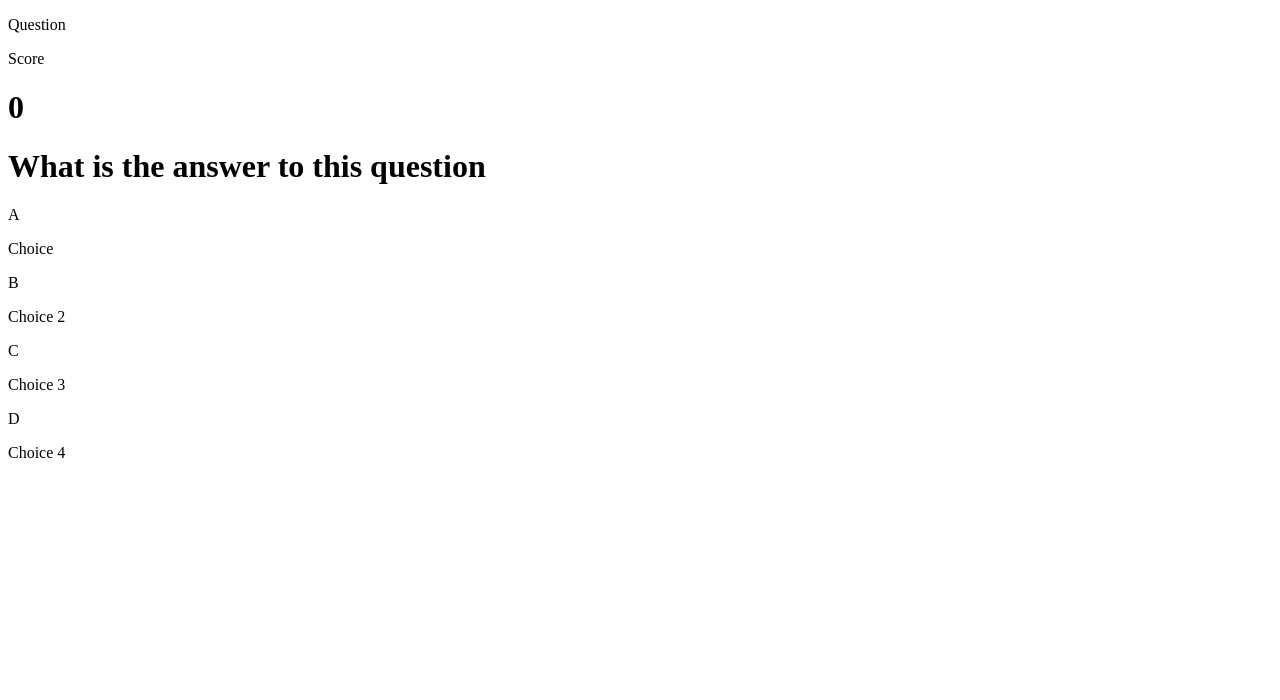
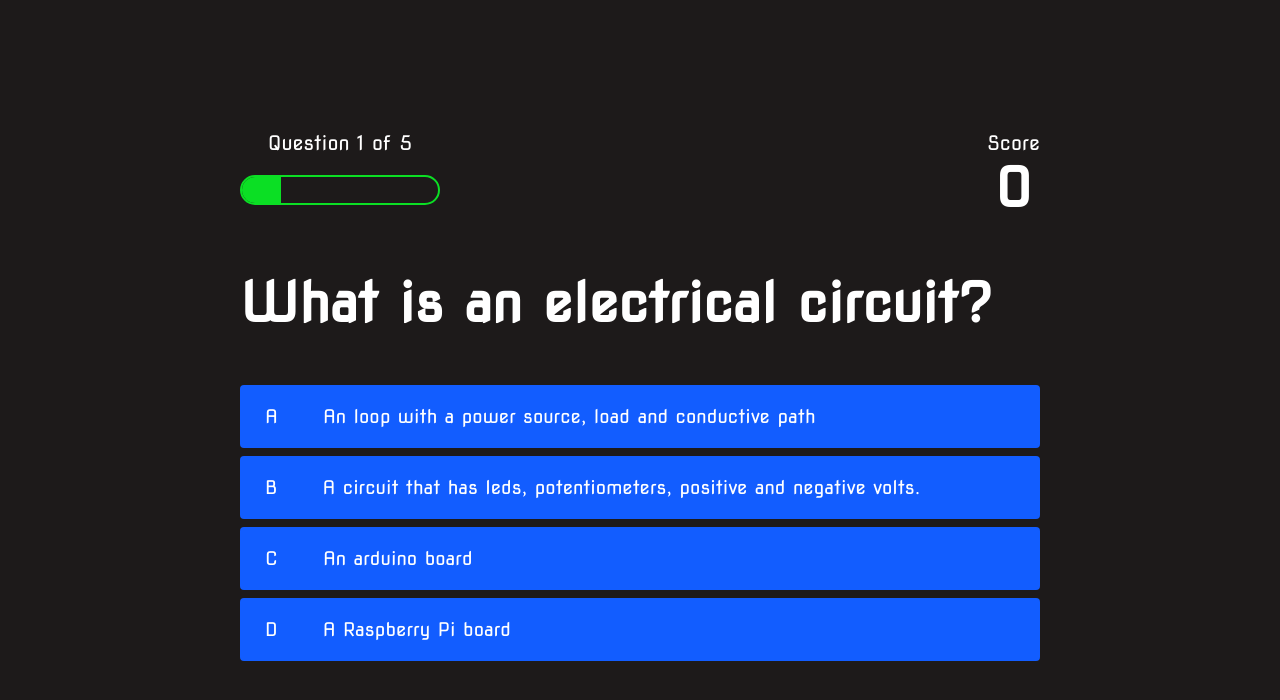
Before and after one commit to Gorrilla-dev/chedy_s_Website, a plain HTML site: page game.html in a window 1280 px wide. Drawn offline with Linux system fonts and the light colour scheme; the site is published under a folder, as on GitHub Pages, so addresses that start at the root find nothing.

Commit message:
Update game.html

```diff
--- a/game.html
+++ b/game.html
@@ -4,8 +4,8 @@
     <meta charset="UTF-8">
     <meta name="viewport" content="width=device-width, initial-scale=1.0">
     <title>Quiz Page</title>
-    <link rel="stylesheet" href="/css/practise_style.css">
-    <link rel="stylesheet" href="/css/quiz_style.css">
+    <link rel="stylesheet" href="css/practise_style.css">
+    <link rel="stylesheet" href="css/quiz_style.css">
 
 </head>
 <body>
@@ -48,6 +48,6 @@
             </div>
         </div>
     </div>
-    <script src="/js/main.js"></script>
+    <script src="js/main.js"></script>
 </body>
 </html>
```
